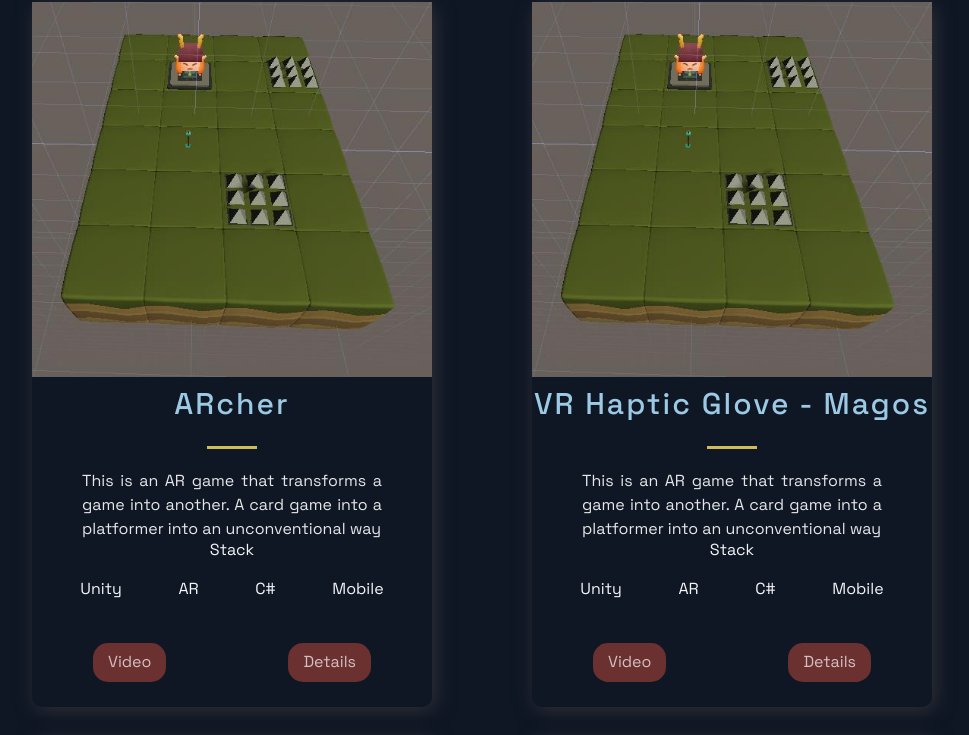
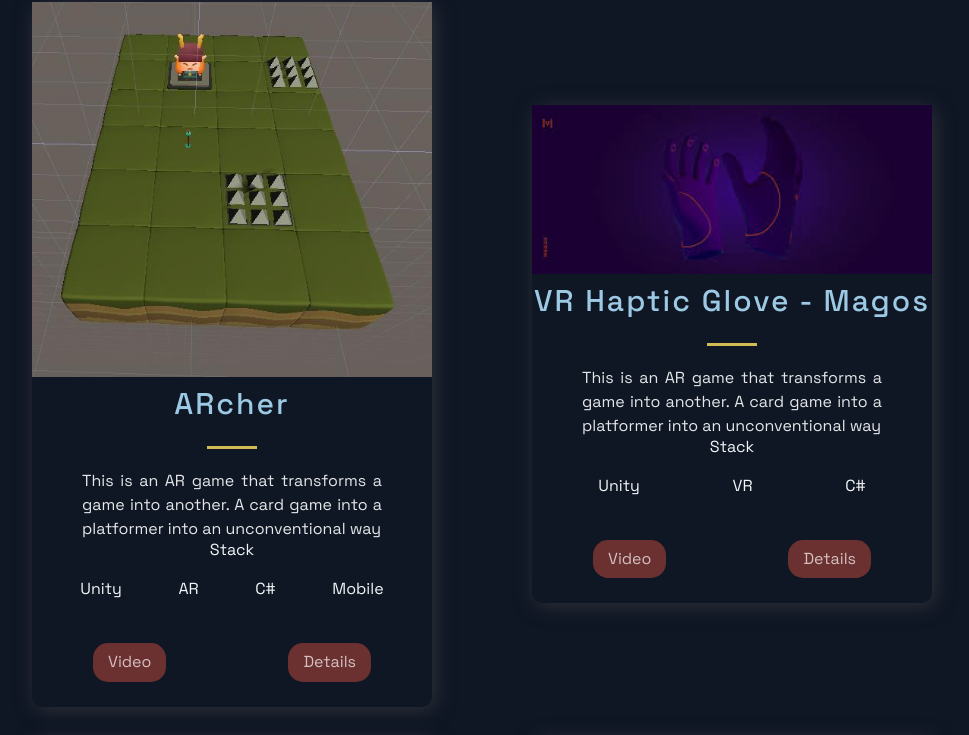
Before and after one commit to petrosKon/Portfolio, a Next.js app: page / in a window 1280 px wide. Shown: the part 2615-3350 px from the top of the page, without its empty margins (158-1127 px from the left). Built offline with nearby package versions, Linux system fonts and the light colour scheme.

Commit message:
New post created

```diff
--- a/src/constants/constants.js
+++ b/src/constants/constants.js
@@ -45,9 +45,9 @@
     {
     title: 'VR Haptic Glove - Magos',
     description: "This is an AR game that transforms a game into another. A card game into a platformer into an unconventional way",
-    image: '/images/ARcher/ARcher - Project Image.jpg',
-    tags: ['Unity', 'AR', 'C#', 'Mobile'],
-    source: '/ARcher',
+    image: '/images/VR Haptic Glove - Magos/Magos - Project Image.jpg',
+    tags: ['Unity', 'VR', 'C#'],
+    source: '/HapticGloveVR',
     visit: 'https://www.youtube.com/playlist?list=PLDZktaCsdtVc7qyGFGxfA7N8yqFrGlApn',
     id: 5},
     {
```
Also changed, not shown: src/pages/HapticGloveVR.js (added, +14 -0 lines).
